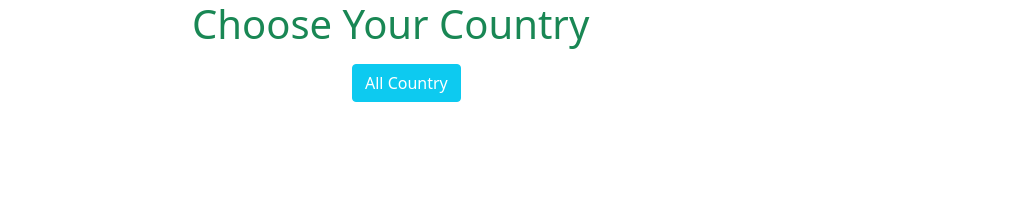
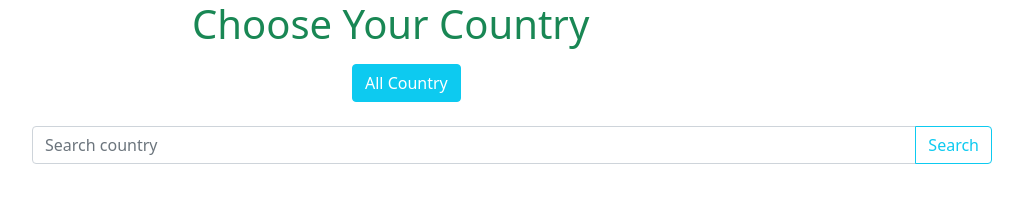
Before and after one commit to Anikroy7/country-api, a plain HTML site: page index.html in a window 1280 px wide. Shown: the whole page, without its empty margins (128-1151 px from the left). Drawn offline with nearby package versions, Linux system fonts and the light colour scheme.

Commit message:
seach structure added

```diff
--- a/index.html
+++ b/index.html
@@ -33,6 +33,15 @@
             </div>
 
         </section>
+
+        <section class="w-75 mx-auto">
+            <div class="input-group mb-3">
+                <input type="text" class="form-control" placeholder="Search country" aria-label="country-name"
+                    aria-describedby="button-addon2">
+                <button class="btn btn-outline-info" type="button" id="button-addon2">Search</button>
+            </div>
+
+        </section>
     </main>
 
 
```
